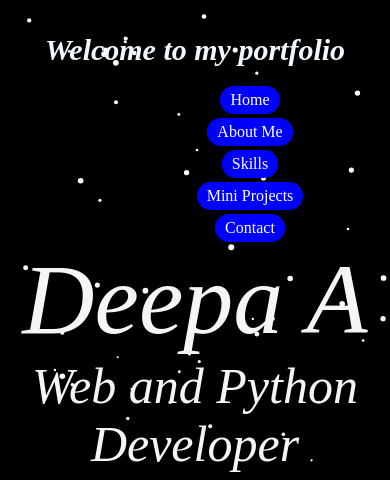
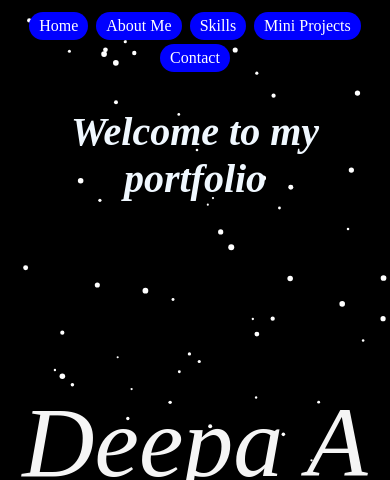
Before and after one commit to DeepaAnandaraman/portfolio, a plain HTML site: page index.html in a window 390 px wide. Shown: the top 480 px of the page. Drawn offline with Linux system fonts and the light colour scheme.

Commit message:
Update styles.css

```diff
--- a/styles.css
+++ b/styles.css
@@ -6,7 +6,8 @@
     z-index: 2; /* Ensures the heading appears above the canvas */
     text-align: center;
     font-style: italic;
-    font-size: 30px;
+    font-size: 40px;
+    margin-top: 100px;
 
 
 
@@ -134,14 +135,26 @@ about me{
  }
 
  .container {
-     position: fixed;
-     bottom: 600px;
-     left: 50%;
-     transform: translateX(-50%);
-     margin-top: 20px;
-     text-align: center;
 
- }
+        position: fixed;
+        top: 0;
+        left: 50%;
+        right: 0;
+        z-index: 2;
+        text-align: center;
+        transform: translateX(-50%);/* Optional: Add a background color */
+        width: 100%; /* Ensure the header spans the full width */
+        padding: 10px 0; /* Optional: Add padding for better spacing */
+        /* Add additional styling as needed */
+    }
+
+
+
+
+
+
+
+
  .btn {
      display: inline-block;
      padding: 10px 20px;
@@ -190,13 +203,15 @@ about me{
 }
 .container{
     position: fixed;
-    left: 0%;
+    top: 0;
+    left: 50%;
+    right: 0;
     z-index: 2;
-    margin-right: 0px;
-    margin-top: 100px;
     text-align: center;
-    margin-left:250px;
-    transform: translateX(-50%);
+    transform: translateX(-50%);/* Optional: Add a background color */
+    width: 100%; /* Ensure the header spans the full width */
+    padding: 10px 0; /* Optional: Add padding for better spacing */
+
 }
 .btn {
 
```
